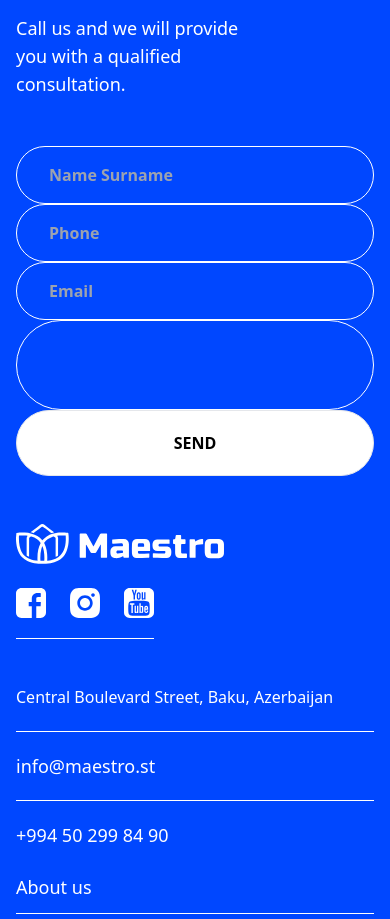
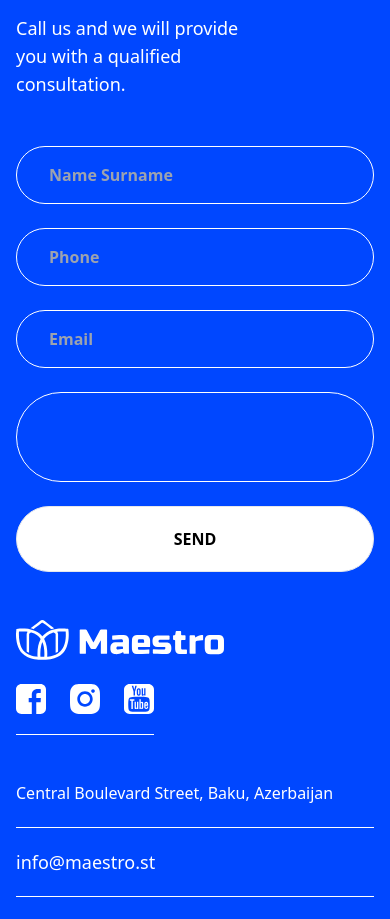
Before and after one commit to OrkhanKarim13/MaestroStudio, a Nuxt app: page /blogs/1 in a window 390 px wide. Shown: the part 2920-3839 px from the top of the page. Built offline with nearby package versions, Linux system fonts and the light colour scheme; what @ckeditor/ckeditor5-vue would draw is missing.

Commit message:
form changed

```diff
--- a/components/Home/Hero.vue
+++ b/components/Home/Hero.vue
@@ -4,7 +4,7 @@
       <h1 data-aos="fade-up"
         class="text-[45px]  lg:text-[90px] text-center lg:text-left font-normal  text-white w-full ">
         {{ $t("we_make_it") }}</h1>
-      <p data-aos="fade-up" class="text-white  text-2xl">{{ $t("coaching_and_business_studio") }}</p>
+      <p data-aos="fade-up" class="text-white text-center md:text-left  text-2xl">{{ $t("coaching_and_business_studio") }}</p>
       <NuxtLink
         class="w-full md:w-auto text-center text-[18px] md:text-center py-[18px] px-8 bg-white text-black font-semibold rounded-full uppercase hover:bg-[#fdfdfd] hover:scale-[1.01]"
         :to="localePath('contact')">{{ $t("contact") }}</NuxtLink>
--- a/components/app/Form.vue
+++ b/components/app/Form.vue
@@ -11,7 +11,7 @@
             </div>
         </div>
         <form @submit.prevent="submitForm"
-            class=" bg-[#0047FF] px-4 py-6  md:p-12 flex flex-col items-start justify-between   md:rounded-[10px]">
+            class=" bg-[#0047FF] px-4 py-6  md:p-12 flex flex-col items-start justify-between gap-6  md:rounded-[10px]">
             <input
                 class="w-full px-8 py-4 outline-none rounded-full bg-transparent border border-white text-white font-semibold"
                 type="text" name="" v-model="form.name" id="" maxlength="30" :placeholder="$t('name_surname')">
```
